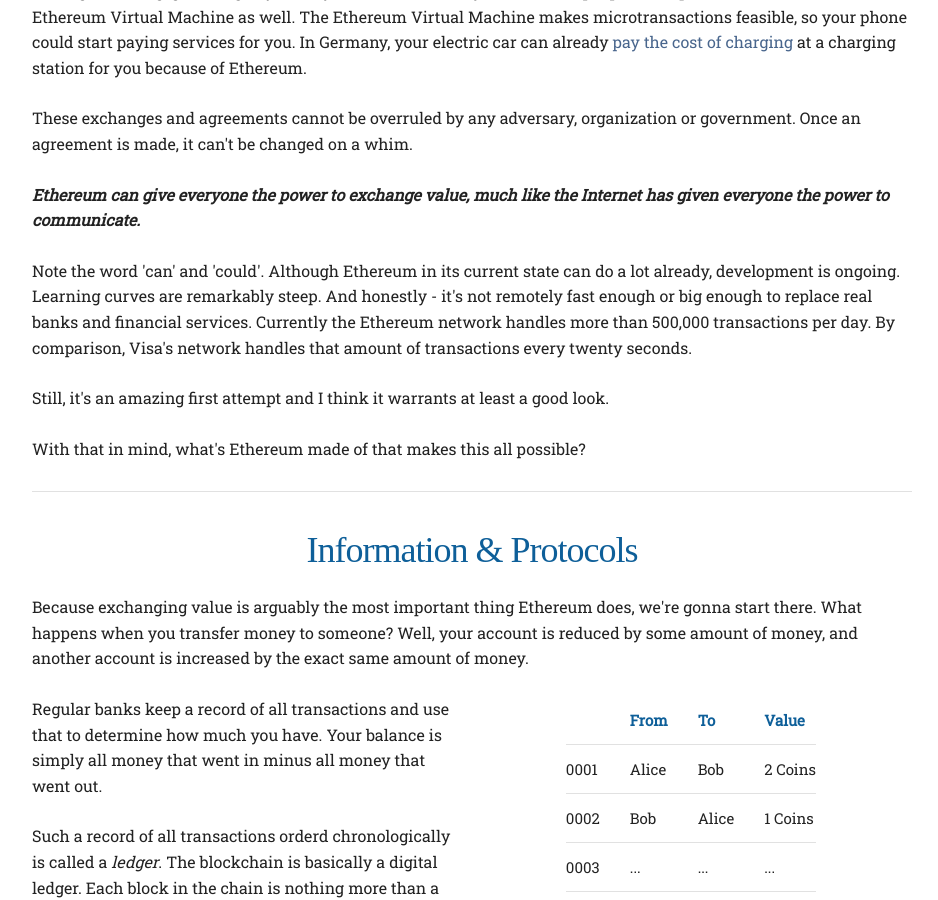
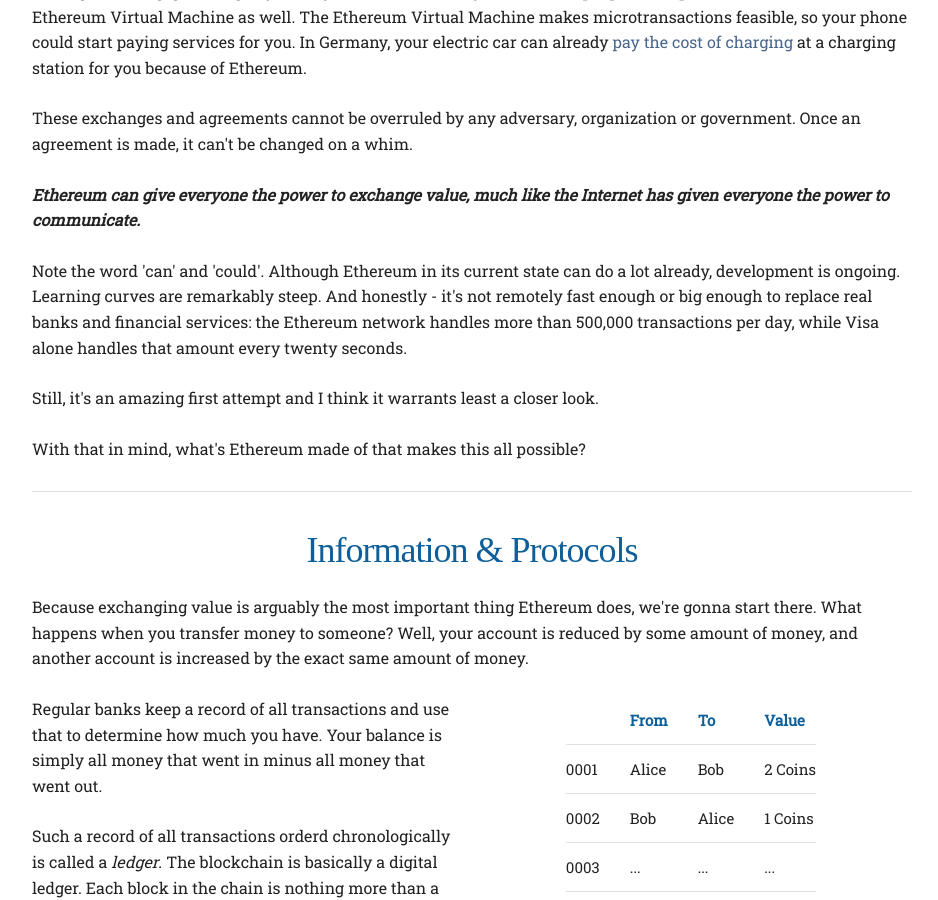
Before and after one commit to vdveen/vdveen.github.io, a Jekyll site: the page ethereum.html, which Jekyll copies as it is, in a window 1280 px wide and 900 px high, scrolled down 2692 px. Shown: the whole window, without its empty margins (168-1106 px from the left). Built offline with Jekyll 4.4.1, drawn with Linux system fonts in a browser that asks for light colours; some web fonts are replaced.

Commit message:
Fixing details

```diff
--- a/ethereum.html
+++ b/ethereum.html
@@ -114,11 +114,10 @@
 
         <p>Note the word &#39;can&#39; and &#39;could&#39;. Although Ethereum in its current state can do a lot already, development
           is ongoing. Learning curves are remarkably steep. And honestly - it's not remotely fast enough or big enough to
-          replace real banks and financial services. Currently the Ethereum network handles more than 500,000 transactions per day.
-          By comparison, Visa's network handles that amount of transactions every twenty seconds. </p>
+          replace real banks and financial services: the Ethereum network handles more than 500,000 transactions per day, while
+          Visa alone handles that amount every twenty seconds. </p>
 
-        <p>Still, it's an amazing first attempt and I think it warrants at
-          least a good look.</p>
+        <p>Still, it's an amazing first attempt and I think it warrants least a closer look.</p>
 
         <p>With that in mind, what&#39;s Ethereum made of that makes this all possible?</p>
 
```
